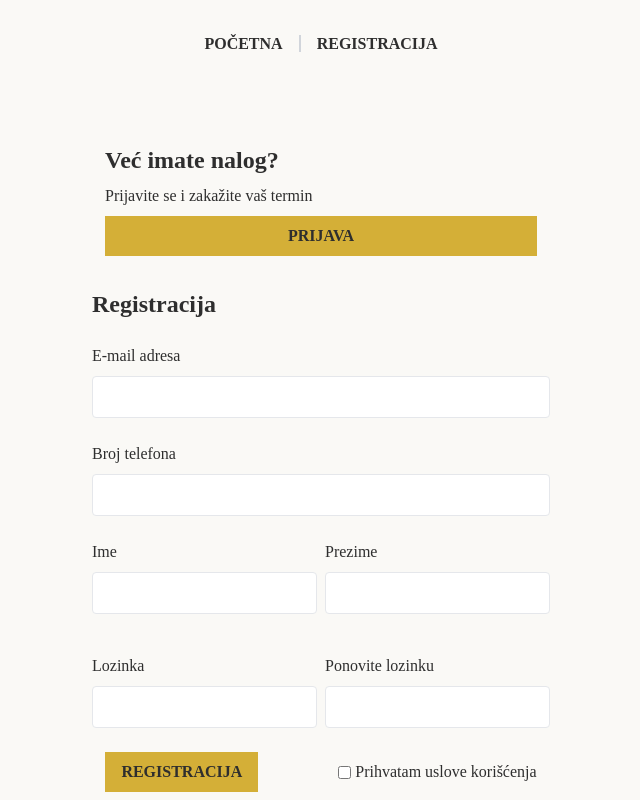
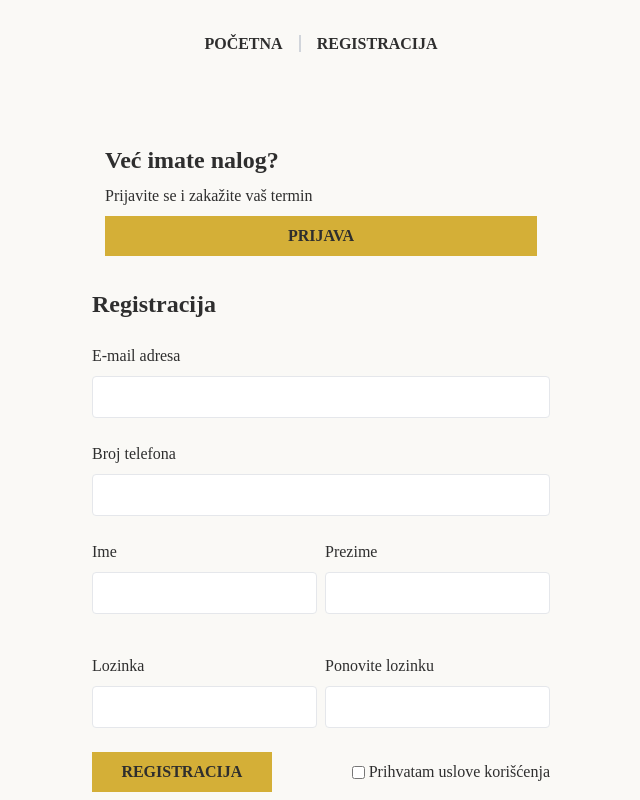
Before and after one commit to Nik0la11/eto, a Next.js app: page /registration in a window 1280 px wide. Shown: the top 800 px of the page, without its empty margins (319-959 px from the left). Built offline with nearby package versions, Linux system fonts and the light colour scheme; no server answers.

Commit message:
backend registration

```diff
--- a/src/app/registration/page.jsx
+++ b/src/app/registration/page.jsx
@@ -5,19 +5,49 @@ import { useRouter } from "next/navigation";
 import Button from "../components/Button";
 import Footer from "../components/Footer";
 import { useState } from "react";
-import Link from "next/link";
+
 const SignIn = () => {
   const route = useRouter();
+  const BASE_URL = process.env.NEXT_PUBLIC_API_URL || "http://localhost:8080";
 
   const [email, setEmail] = useState("");
   const [name, setName] = useState("");
   const [surname, setSurname] = useState("");
   const [number, setNumber] = useState("");
+  const [password, setPassword] = useState("");
+  const [password2, setPassword2] = useState("");
 
   const handleSignIn = () => {
     route.push("/signIn");
   };
 
+  const handleRegistration = async (e) => {
+    e.preventDefault();
+    try {
+      const res = await fetch(`${BASE_URL}/v1/authentication/user`, {
+        method: "POST",
+        headers: {
+          "Content-Type": "application/json",
+        },
+        body: JSON.stringify({
+          name,
+          email,
+          password,
+        }),
+      });
+
+      if (!res.ok) {
+        throw new Error("Booking failed");
+      }
+
+      const result = await res.json();
+      console.log("Booking result:", result);
+
+      route.push("/");
+    } catch (err) {
+      console.log("Error:", err);
+    }
+  };
   return (
     <div>
       <div className="bg-[#FAF9F6] pb-24">
@@ -56,7 +86,7 @@ const SignIn = () => {
             <h3 className="text-2xl font-['Montserrat'] font-bold pb-2 text-[#2E2E2E]">
               Registracija
             </h3>
-            <form className="flex flex-col gap-2">
+            <form className="flex flex-col gap-2" onSubmit={handleRegistration}>
               <p className="font-['Montserrat'] pt-4 text-[#2E2E2E]">
                 E-mail adresa
               </p>
@@ -112,6 +142,7 @@ const SignIn = () => {
                     name="password"
                     className="border p-2 rounded focus:outline-none flex-1"
                     required
+                    onChange={(e) => setPassword(e.target.value)}
                   />
                 </div>
                 <div className="flex flex-col gap-2">
@@ -123,23 +154,13 @@ const SignIn = () => {
                     name="password2"
                     className="border p-2 rounded focus:outline-none flex-1"
                     required
+                    onChange={(e) => setPassword2(e.target.value)}
                   />
                 </div>
               </div>
               <div className="flex justify-center items-center gap-20">
-                <Link
-                  href={{
-                    pathname: "/",
-                    query: {
-                      email: email,
-                      name: name,
-                      surname: surname,
-                      number: number,
-                    },
-                  }}
-                >
-                  <Button className="flex-1">Registracija</Button>
-                </Link>
+                <Button className="flex-1">Registracija</Button>
+
                 <label className="flex justify-center items-center gap-1">
                   <input type="checkbox" />
                   <span className="font-['Montserrat'] text-[#2E2E2E]">
```
